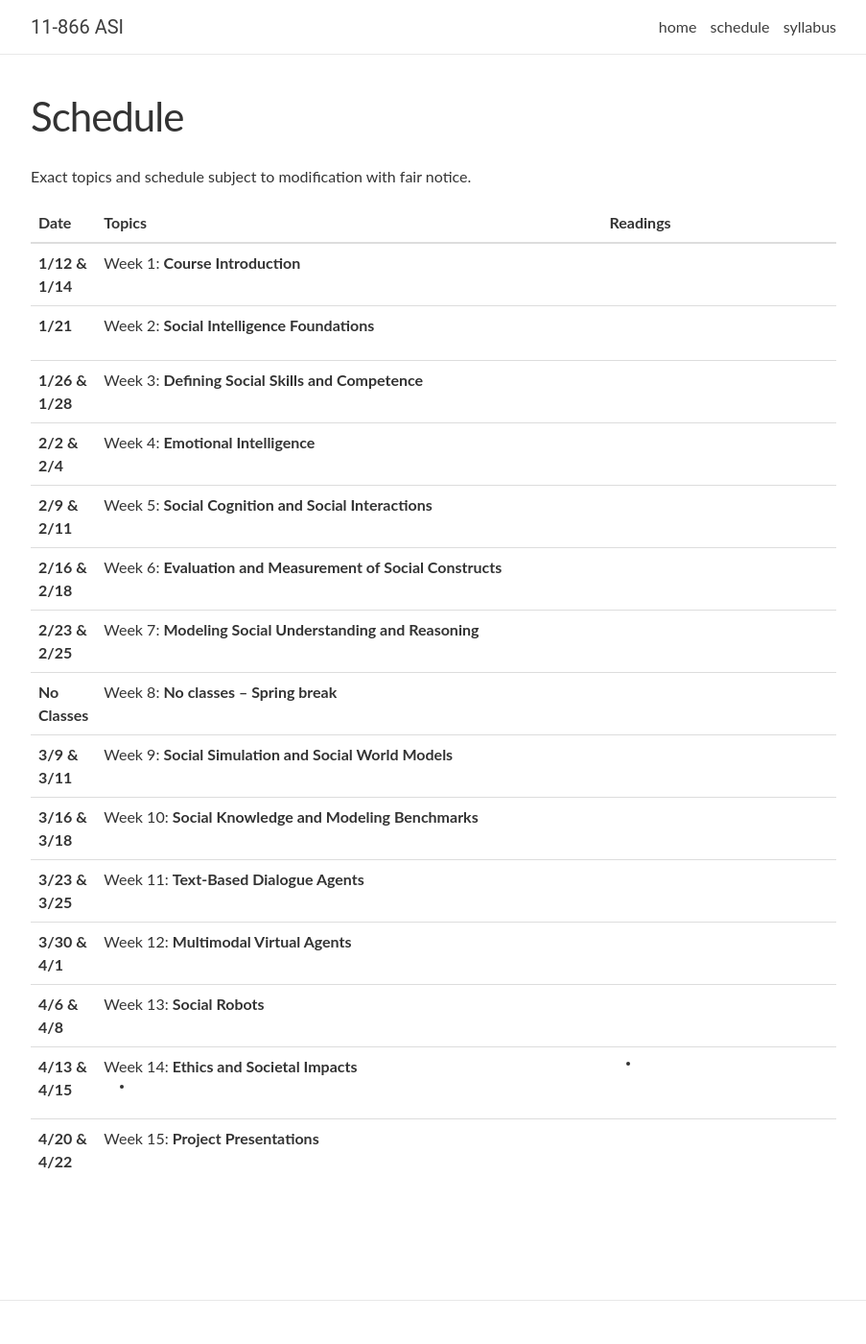
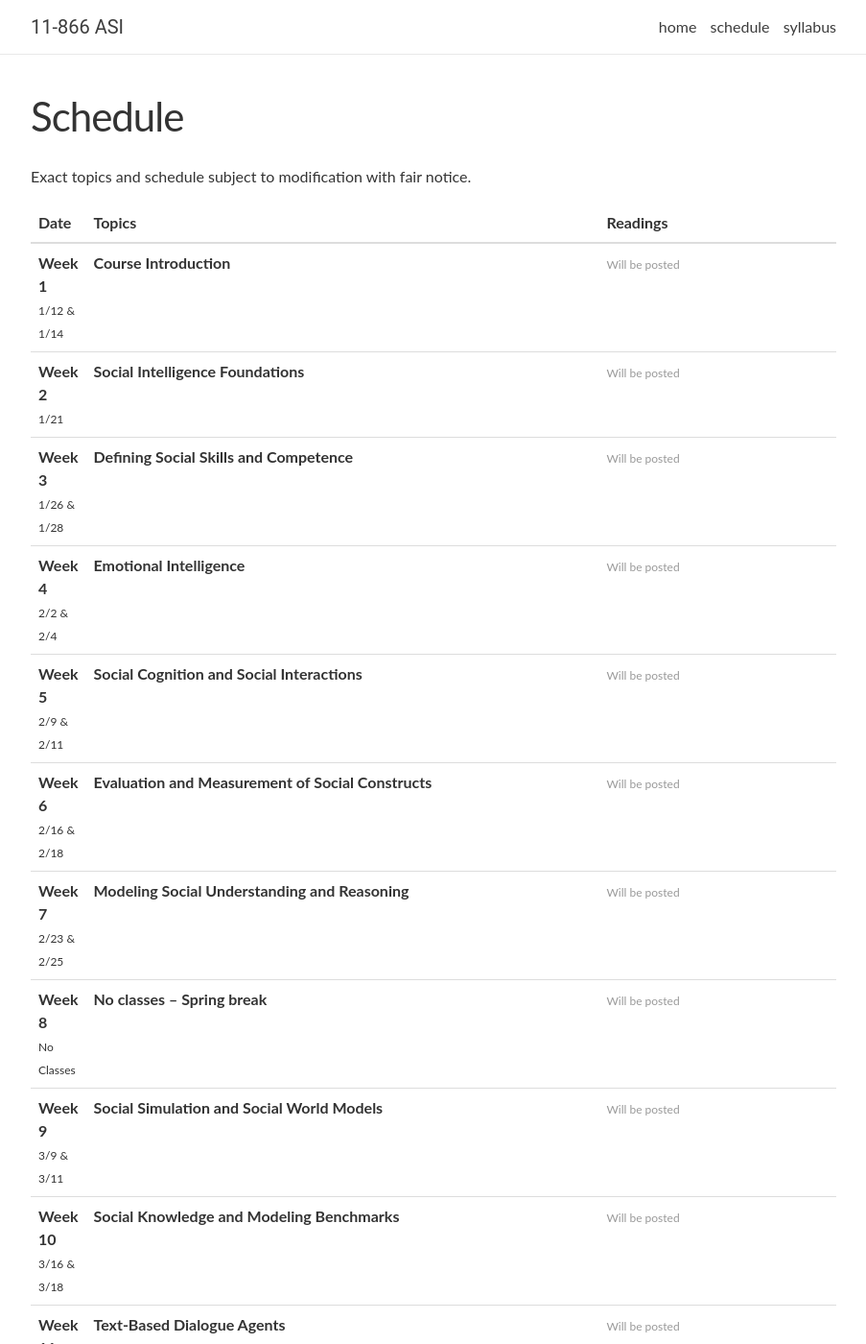
Before and after one commit to CMU-MultiComp-Lab/cmu-asi-course, a Jekyll site: the page built from spring2026/_pages/schedule.md, in a window 1280 px wide and 1400 px high. Shown: the whole window at 96% size, without its empty margins (188-1091 px from the left). Built offline with Jekyll 4.4.1, drawn with Linux system fonts in a browser that asks for light colours; nearby versions of some CDN libraries; comment, search, counter and statistics services are not loaded; some of the changed text lies outside the part shown.

Commit message:
schedule format

```diff
--- a/spring2026/_pages/schedule.md
+++ b/spring2026/_pages/schedule.md
@@ -24,13 +24,17 @@
 {% assign prev_date = lecture_date %}
 
 <tr class="{{ event_type }}">
-    <th scope="row">{{ lecture.date }}</th>
+    <th scope="row">
+        {% assign week_and_title = lecture.title | split: ': ' %}
+        {{ week_and_title[0] }}<br/>
+        <span style="font-size:12px; font-weight:normal;">{{ lecture.date }}</span>
+    </th>
     {% if lecture.title contains 'lectures' %}
     {% assign skip_classes = skip_classes | plus: 1 %}
-    <td colspan="4">{{ lecture.title }}</td>
+    <td colspan="4">{{ week_and_title[1] }}</td>
     {% else %}
     <td>
-        {{ lecture.title }} <br/>
+        {{ week_and_title[1] }} <br/>
             <ul>
                {% for topic in lecture.topics %}
                   <li style="font-size:12px;">
@@ -40,6 +44,7 @@
         </ul>
     </td>
     <td>
+        {% if lecture.readings and lecture.readings.size > 0 %}
         <ul>
                {% for reading in lecture.readings %}
                   <li style="font-size:12px;">
@@ -47,6 +52,9 @@
                   </li>
                {% endfor %}
         </ul>
+        {% else %}
+        <span style="color:#999; font-size:12px;">Will be posted</span>
+        {% endif %}
     </td>
     {% endif %}
 </tr>
```
